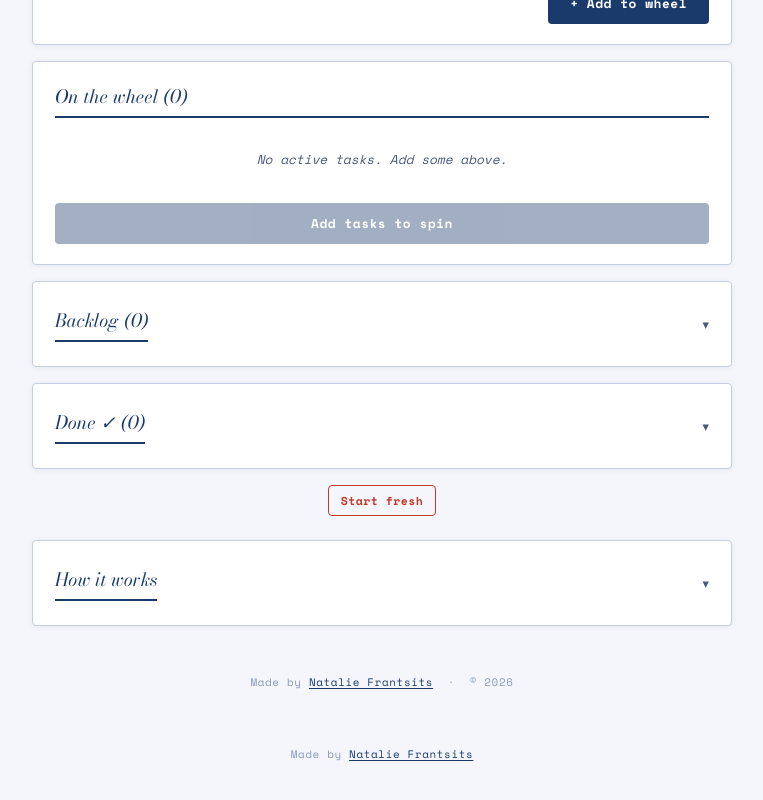
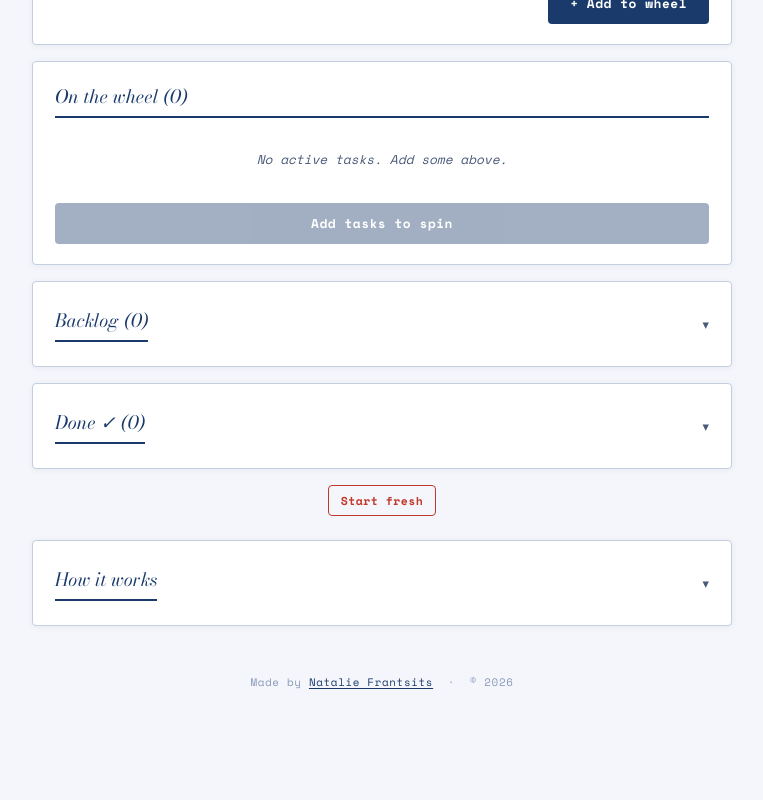
Before and after one commit to natometer/task-wheel, a plain HTML site: page index.html in a window 1280 px wide. Shown: the part 619-1419 px from the top of the page, without its empty margins (258-1021 px from the left). After the commit the page ends 1381 px from the top, so only its background shows below. Drawn offline with nearby package versions, Linux system fonts and the light colour scheme.

```diff
--- a/index.html
+++ b/index.html
@@ -1520,13 +1520,6 @@
 // ─── Boot ─────────────────────────────────────────────────────────────────────
 render();
 
-// Footer
-(function() {
-  const footer = document.createElement('footer');
-  footer.style.cssText = 'text-align:center;padding:32px 16px 24px;font-family:"Space Mono",monospace;font-size:.68rem;color:#8a9ab8;letter-spacing:.06em';
-  footer.innerHTML = 'Made by <a href="https://nataliefrantsits.at" target="_blank" style="color:#1a3a6b;text-decoration:underline;text-underline-offset:2px">Natalie Frantsits</a>';
-  document.getElementById('app').appendChild(footer);
-})();
 </script>
 </body>
 </html>
```
